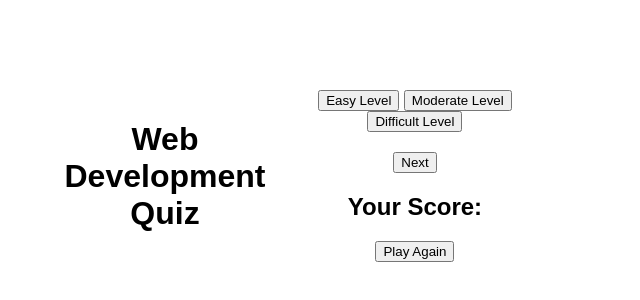
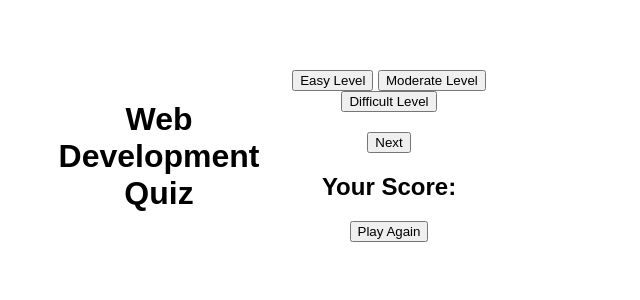
Before and after one commit to Tanshul02/task2, a plain HTML site: page index.html in a window 1280 px wide. Shown: the part 252-552 px from the top of the page, without its empty margins (0-640 px from the left). Drawn offline with Linux system fonts and the light colour scheme.

Commit message:
Update index.html

```diff
--- a/index.html
+++ b/index.html
@@ -7,7 +7,7 @@
     <link rel="stylesheet" href="styles.css">
 </head>
 <body>
-    <div class="container body">
+    <div class="container body heading">
         <h1>Web Development Quiz</h1>
         <div id="sectionQuiz">
             <button id="sectionEasy" onclick="startQuiz('easy')">Easy Level</button>
```
